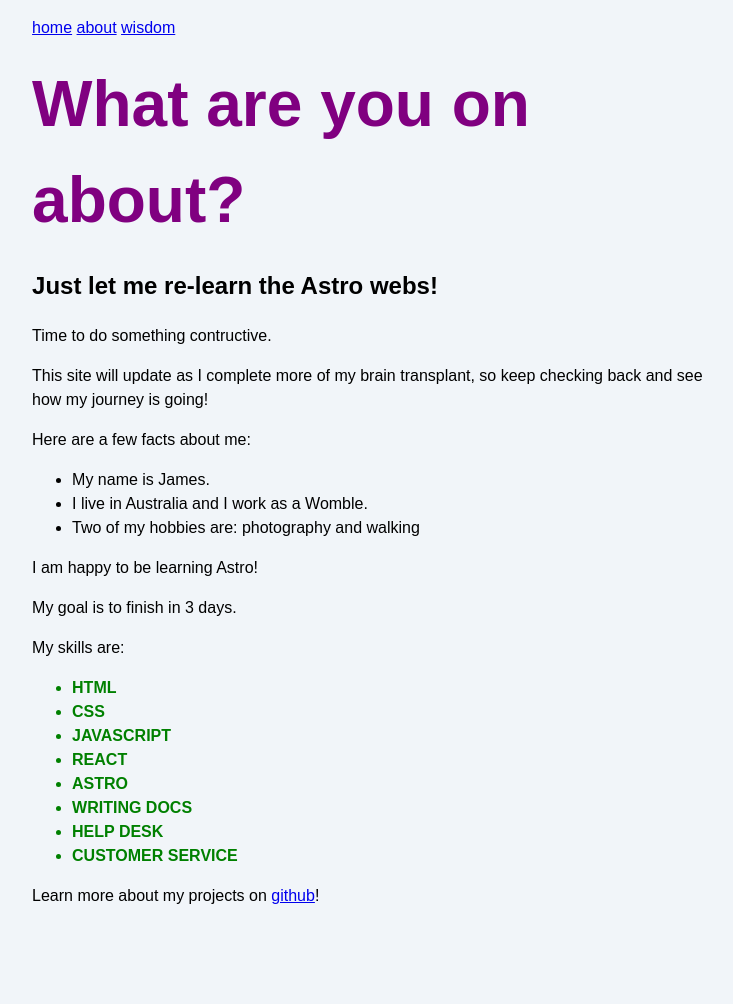
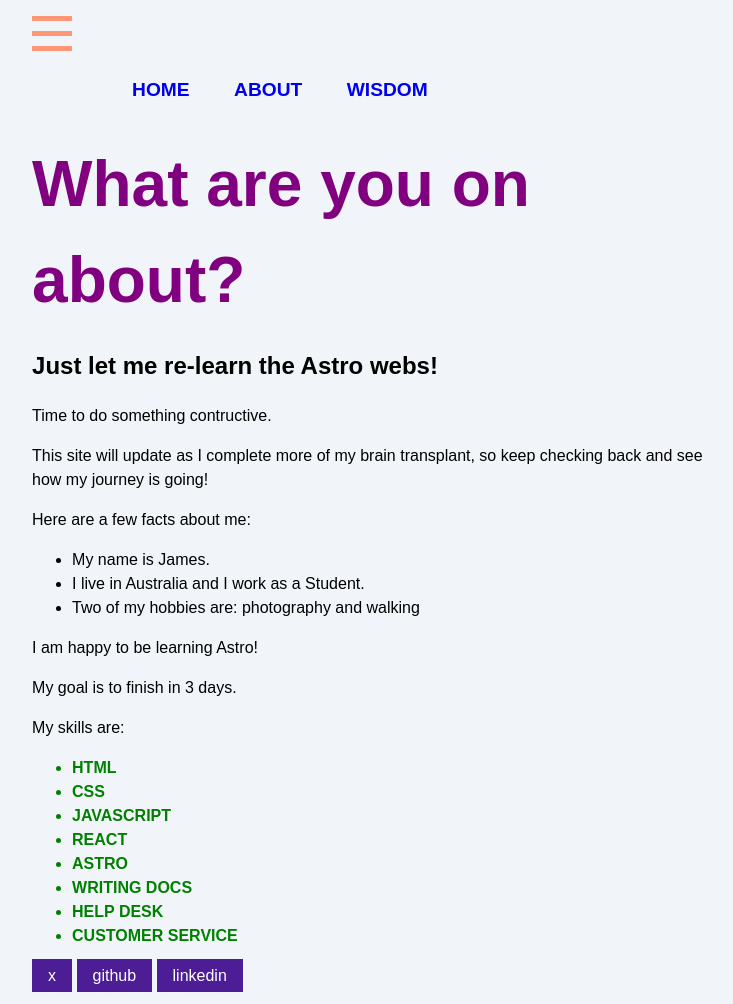
Before and after one commit to james-bobmin/relearnastro, an Astro site: page /about in a window 1280 px wide. Shown: the whole page, without its empty margins (268-1001 px from the left). Before the commit the page ends 940 px from the top, so only its background shows below. Built offline with nearby package versions, Linux system fonts and the light colour scheme; Astro itself is replaced by a stand-in of ours.

Commit message:
Hamburgers and misc

```diff
--- a/src/components/Footer.astro
+++ b/src/components/Footer.astro
@@ -1,8 +1,9 @@
 ---
-const platform = "github";
-const username = "jraymondt";
+import Social from './Social.astro';
 ---
 
 <footer>
-  <p>Learn more about my projects on <a href={`https://www.${platform}.com/${username}`}>{platform}</a>!</p>
+  <Social platform="x" username="jraymondt" />
+  <Social platform="github" username="jraymondt" />
+  <Social platform="linkedin" username="in/jamesraymondthompson" />
 </footer>
--- /dev/null
+++ b/src/components/Hamburger.astro
@@ -0,0 +1,7 @@
+---
+---
+<div class="hamburger">
+    <span class="line"></span>
+    <span class="line"></span>
+    <span class="line"></span>
+  </div>
--- /dev/null
+++ b/src/components/Header.astro
@@ -0,0 +1,10 @@
+---
+import Hamburger from './Hamburger.astro';
+import Navigation from './Navigation.astro';
+---
+<header>
+  <nav>
+    <Hamburger />
+    <Navigation />
+  </nav>
+</header>
--- a/src/components/Navigation.astro
+++ b/src/components/Navigation.astro
@@ -1,3 +1,5 @@
-<a href="/">home</a>
-<a href="/about/">about</a>
-<a href="/wisdom/">wisdom</a>
+<div class="nav-links">
+    <a href="/">home</a>
+    <a href="/about">about</a>
+    <a href="/wisdom">wisdom</a>
+  </div>
--- /dev/null
+++ b/src/components/Social.astro
@@ -0,0 +1,14 @@
+---
+const { platform, username } = Astro.props;
+
+---
+<a href={`https://www.${platform}.com/${username}`}>{platform}</a>
+
+<style>
+    a {
+      padding: 0.5rem 1rem;
+      color: white;
+      background-color: #4c1d95;
+      text-decoration: none;
+    }
+  </style>
--- a/src/pages/about.astro
+++ b/src/pages/about.astro
@@ -1,6 +1,6 @@
 
 ---
-import Navigation from '../components/Navigation.astro';
+import Header from '../components/Header.astro';
 import '../styles/global.css';
 const pageTitle = "What are you on about?";
 import Footer from '../components/Footer.astro';
@@ -8,7 +8,7 @@ import Footer from '../components/Footer.astro';
 const identity = {
     firstName: "James",
     country: "Australia",
-    occupation: "Womble",
+    occupation: "Student",
     hobbies: ["photography", "walking", "gaming"],
   };
 
@@ -43,7 +43,7 @@ const textCase = "uppercase";
       </style>
   </head>
   <body>
-    <Navigation />
+    <Header />
 
 
 
--- a/src/pages/index.astro
+++ b/src/pages/index.astro
@@ -1,7 +1,7 @@
 
 ---
 
-import Navigation from "../components/Navigation.astro";
+import Header from '../components/Header.astro';
 import "../styles/global.css";
 import Footer from "../components/Footer.astro";
 const pageTitle = "Home Page";
@@ -17,7 +17,7 @@ const pageTitle = "Home Page";
     <title>Astro</title>
   </head>
   <body>
-    <Navigation />
+    <Header />
     <h1>Jimbob Re-learns Astro</h1>
     <Footer />
   </body>
--- a/src/pages/wisdom.astro
+++ b/src/pages/wisdom.astro
@@ -1,5 +1,5 @@
 ---
-import Navigation from '../components/Navigation.astro';
+import Header from '../components/Header.astro';
 import '../styles/global.css';
 import Footer from '../components/Footer.astro';
 ---
@@ -13,7 +13,7 @@ import Footer from '../components/Footer.astro';
     <title>Collection of Wisdom</title>
   </head>
   <br>
-  <Navigation />
+  <Header />
 
 
     <h1>Wisdom</h1>
--- a/src/styles/global.css
+++ b/src/styles/global.css
@@ -19,3 +19,60 @@ h1 {
   margin: 1rem 0;
   font-size: 2.5rem;
 }
+
+/* nav styles */
+hamburger {
+  padding-right: 20px;
+  cursor: pointer;
+}
+
+.hamburger .line {
+  display: block;
+  width: 40px;
+  height: 5px;
+  margin-bottom: 10px;
+  background-color: #ff9776;
+}
+
+.nav-links {
+  width: 100%;
+  top: 5rem;
+  left: 48px;
+  background-color: #ff9776;
+  display: none;
+  margin: 0;
+}
+
+.nav-links a {
+  display: block;
+  text-align: center;
+  padding: 10px 0;
+  text-decoration: none;
+  font-size: 1.2rem;
+  font-weight: bold;
+  text-transform: uppercase;
+}
+
+.nav-links a:hover,
+.nav-links a:focus {
+  background-color: #ff9776;
+}
+
+.expanded {
+  display: unset;
+}
+
+@media screen and (min-width: 636px) {
+  .nav-links {
+    margin-left: 5em;
+    display: block;
+    position: static;
+    width: auto;
+    background: none;
+  }
+
+  .nav-links a {
+    display: inline-block;
+    padding: 15px 20px;
+  }
+}
```
